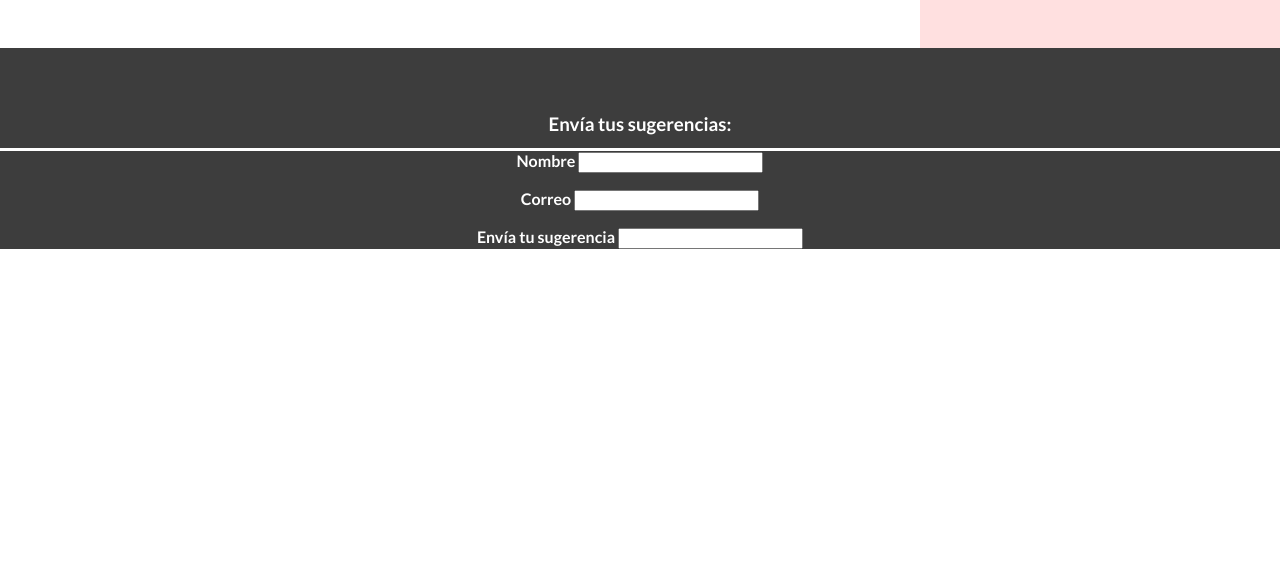
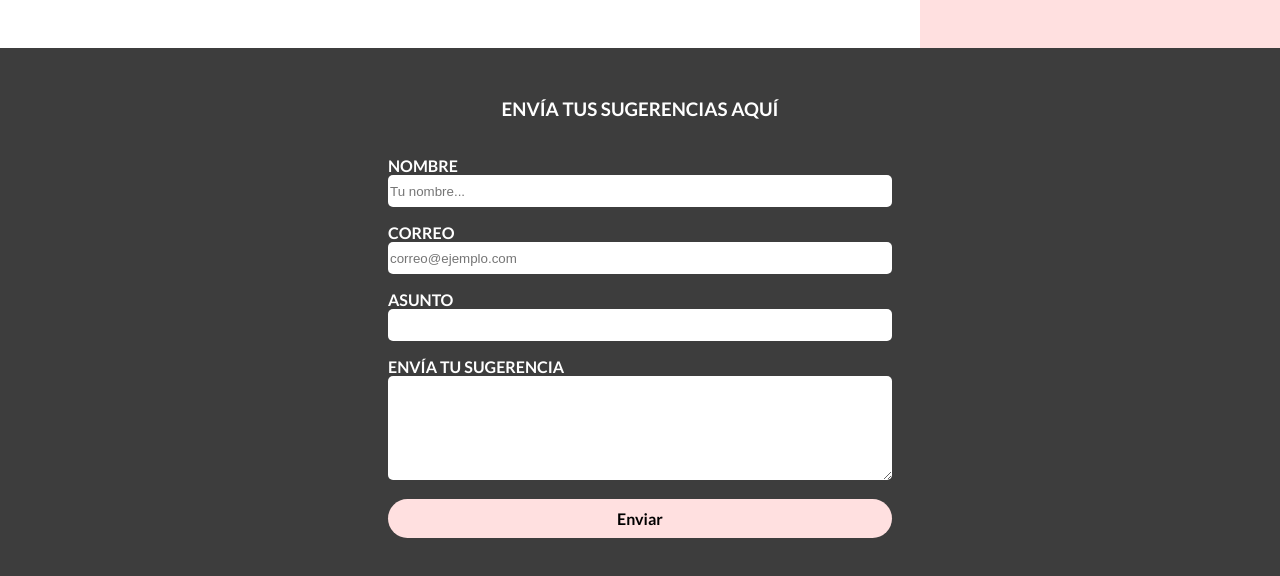
Before and after one commit to j00nnsg/twentyonepilots, a plain HTML site: page index.html in a window 1280 px wide. Shown: the part 1254-1830 px from the top of the page. Before the commit the page ends 1503 px from the top, so only its background shows below. Drawn offline with Linux system fonts and the light colour scheme.

Commit message:
index acabado

```diff
--- a/index.html
+++ b/index.html
@@ -122,18 +122,22 @@
         </aside>
     </main>
     <footer>
-        <h3 class="sugerencias">Envía tus sugerencias:</h3>
+        <h3 class="sugerencias">ENVÍA TUS SUGERENCIAS AQUÍ</h3>
 
         <form action="">
-            <p class="campo"> Nombre
-                <input required type="text" name="Nombre" value="">
+            <p class="campo">NOMBRE<br>
+                <input required type="text" name="Nombre" placeholder="Tu nombre...">
             </p>
-            <p class="campo"> Correo
-                <input required type="text" name="Correo" value="">
+            <p class="campo">CORREO<br>
+                <input required type="text" name="Correo" placeholder="correo@ejemplo.com">
             </p>
-            <p class="campo"> Envía tu sugerencia
-                <input required type="text" name="Sugerencia" value="">
+            <p class="campo">ASUNTO<br>
+                <input required type="text" name="Asunto" value="">
             </p>
+            <p class="campo">ENVÍA TU SUGERENCIA<br>
+                <textarea class="inputgrande" required type="text" name="Sugerencia"></textarea>
+            </p>
+            <p class="botonform">Enviar</p>
         </form>
     </footer>
 
--- a/styles.css
+++ b/styles.css
@@ -82,7 +82,6 @@ article {
     margin-left: 100px;
     margin-bottom: 50px;
 
-    height:55%;
     display: block;
 }
 
@@ -178,22 +177,57 @@ li {
 }
 
 /* Footer */
-footer{
+footer {
     margin-top: 0px;
     background-color: rgb(61, 61, 61);
-    height: 100px;
+
+    height: auto;
+    padding-top: 50px;
+    padding-bottom: 50px;
+    padding-left: 20px;
+    padding-right: 20px;
+
     text-align: center;
+
+    display: flex;
+    flex-direction: column;
+    align-items: center;
+    justify-content: center;
 }
 
 .sugerencias {
     color: white;
-    padding-top: 65px;
     margin-top: 0;
-    margin-bottom: 0;
+    margin-bottom: 20px; /* Espacio entre el título y el formulario */
 }
 
 form {
     margin-top: 0;
     background-color: rgb(61, 61, 61);
     color: white;
+    text-align: start;
 }
+
+input {
+    width: 500px;
+    height: 30px;
+    border-radius: 5px;
+    border-style: none;
+}
+
+.inputgrande {
+    width: 500px;
+    height: 100px;
+
+    border-radius: 5px;
+    border-style: none;
+}
+
+.botonform {
+    background-color: rgb(255, 224, 224);
+    color: black;
+    text-align: center;
+    padding-top: 10px;
+    padding-bottom: 10px;
+    border-radius: 100px;
+}
```
